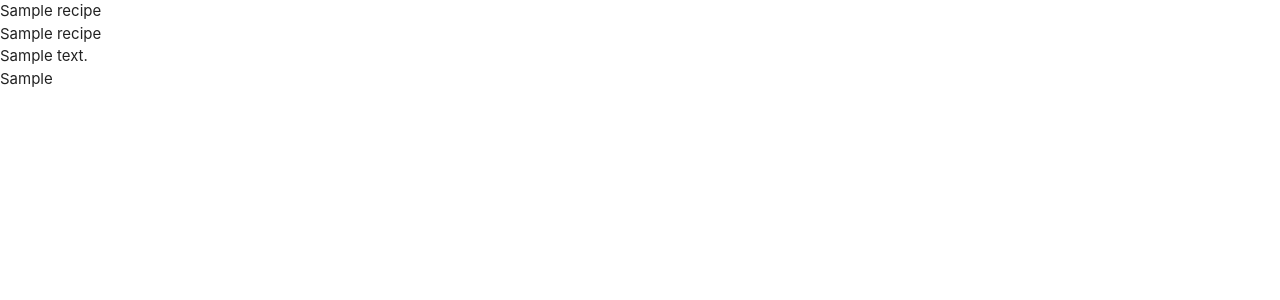
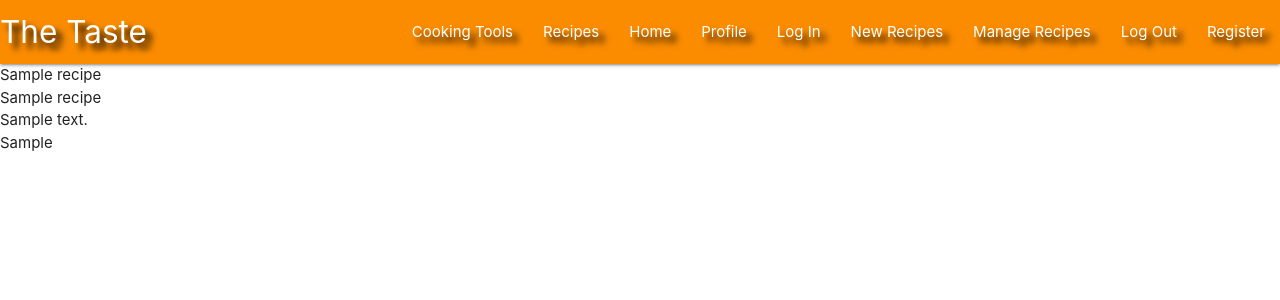
Before and after one commit to kristi0403/the_taste, a Flask app: page / in a window 1280 px wide. Shown: the top 300 px of the page. Run offline with Flask 2, Linux system fonts and the light colour scheme; a database or web service that is not in the repository returns one stand-in record (values such as "Sample title"); some libraries are stand-ins or nearby versions.

Commit message:
created nav bar and nav bar for mobile

```diff
--- a/static/css/style.css
+++ b/static/css/style.css
@@ -0,0 +1,3 @@
+.text-shadow{
+    text-shadow: 6px 6px 6px  black;
+}
--- a/static/js/script.js
+++ b/static/js/script.js
@@ -0,0 +1,3 @@
+$(document).ready(function(){
+    $('.sidenav').sidenav();
+  });
--- a/templates/base.html
+++ b/templates/base.html
@@ -17,6 +17,39 @@
 
 <body>
 
+    <header>
+        <!-- nav bar -->
+        <nav class="nav-extended text-shadow orange darken-1">
+            <div class="nav-wrapper">
+                <a href="{{ url_for('get_recipes') }}" class="brand-logo">The Taste</a>
+                <a href="#" data-target="mobile-demo" class="sidenav-trigger"><i class="fas fa-ellipsis-h"></i></a>
+                <ul class="right hide-on-med-and-down">
+                    <li><a href="#">Cooking Tools</a></li>
+                    <li><a href="#">Recipes</a></li>
+                    <li><a href="{{ url_for('get_recipes') }}">Home</a></li>
+                    <li><a href="#">Profile</a></li>
+                    <li><a href="#">Log In</a></li>
+                    <li><a href="#">New Recipes</a></li>
+                    <li><a href="#">Manage Recipes</a></li>
+                    <li><a href="#">Log Out</a></li>
+                    <li><a href="#">Register</a></li>
+                </ul>
+            </div>
+        </nav>
+        <!-- mobile navbar -->
+        <ul class="sidenav" id="mobile-demo">
+            <li><h3 class="center-align text-darken-5"></h3></li>
+            <li><a href="#">Cooking Tools</a></li>
+            <li><a href="#">Recipes</a></li>
+            <li><a href="{{ url_for('get_recipes') }}">Home</a></li>
+            <li><a href="#">Profile</a></li>
+            <li><a href="#">Log In</a></li>
+            <li><a href="#">New Recipes</a></li>
+            <li><a href="#">Manage Recipes</a></li>
+            <li><a href="#">Log Out</a></li>
+            <li><a href="#">Register</a></li>
+        </ul>
+    </header>
 
     {% block content %}
     {% endblock %}
```
